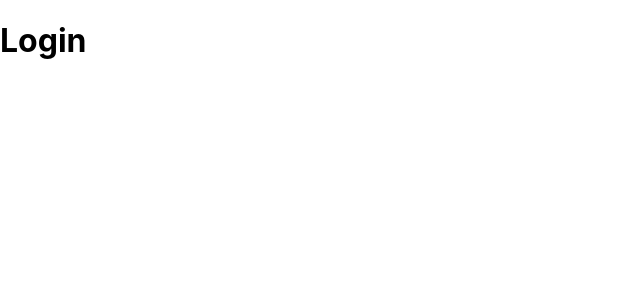
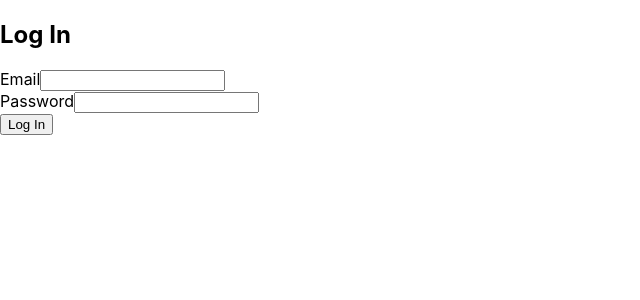
Before and after one commit to Yuziarc/DBSTechTrek21, a React (Create React App) app in the folder react-app/: page / in a window 1280 px wide. Shown: the top 300 px of the page, without its empty margins (0-640 px from the left). Built offline with nearby package versions, Linux system fonts and the light colour scheme.

Commit message:
Update Login.js
updated login page with form and button

```diff
--- a/react-app/src/pages/Login.js
+++ b/react-app/src/pages/Login.js
@@ -1,9 +1,38 @@
-import React from 'react'
+import React, {useRef, useState} from 'react';
+import {Card, Form, Button, Alert} from 'react-bootstrap';
 
 export default function Login() {
+    const emailRef = useRef()
+    const passwordRef = useRef()
+    const [error, setError] = useState('')
+    const [loading, setLoading] = useState(false)
+
+    function handleSubmit(event){
+
+    }
     return (
-        <div>
-            <h1> Login </h1>
-        </div>
+        <Card>
+            <Card.Body>
+                <h2 className='text-center mb-4'>Log In</h2>
+                {error && <Alert variant='danger'>{error}</Alert>}
+                {/* if error, use bootstrap error to show user */}
+                <Form onSubmit={handleSubmit}>
+                {/* when form is submitted, handleSubmit is triggered */}
+                    <Form.Group id='email'>
+                        <Form.Label>Email</Form.Label>
+                        <Form.Control type='email' ref={emailRef} required/>
+                        {/* ref so that we can get the value when we submit the Form */}
+                    </Form.Group>
+
+                    <Form.Group id='password'>
+                        <Form.Label>Password</Form.Label>
+                        <Form.Control type='password' ref={passwordRef} required/>
+                    </Form.Group>
+                    {/* <span /> */}
+                    <Button className='w-100' type='submit' disabled={loading}>Log In</Button>
+                    {/* if loading, disable the button */}
+                </Form>
+            </Card.Body>
+        </Card>
     )
 }
```
